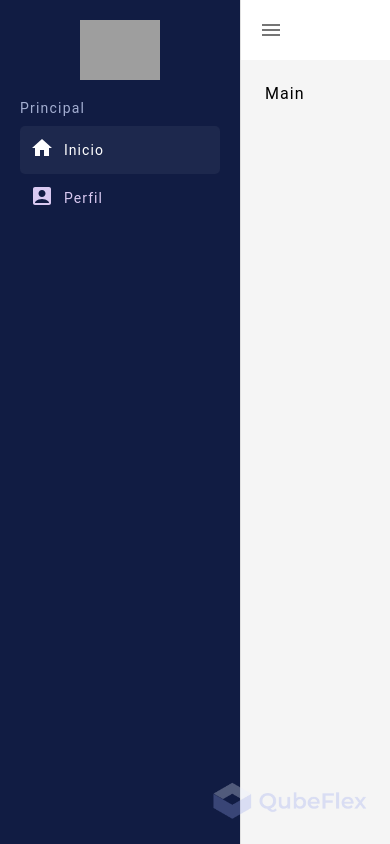
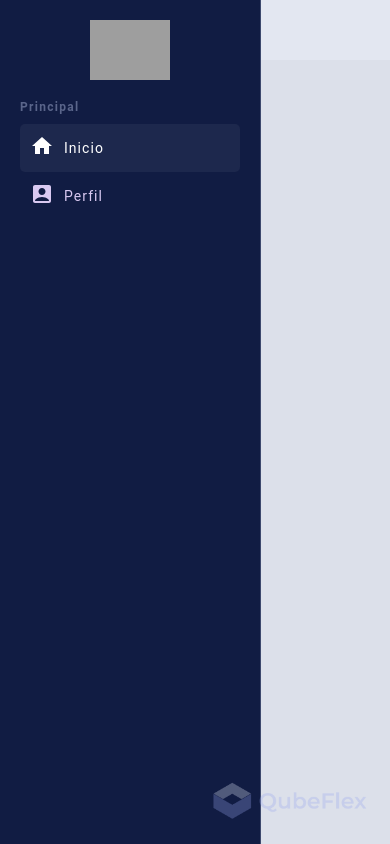
Before and after one commit to panal-organization/panal-web-application, a React (Vite) app: page /home in a window 390 px wide. Built offline with nearby package versions, Linux system fonts and the light colour scheme; grey boxes are pictures that could not be loaded.

Commit message:
Template responsivo

```diff
--- a/src/components/shared/overlay/Overlay.tsx
+++ b/src/components/shared/overlay/Overlay.tsx
@@ -1,8 +1,12 @@
 import { Box } from "@mui/material"
 import OverlayStyle from "./OverlayStyle"
 
-export const Overlay: React.FC = () => {
+interface OverlayProps {
+    onClick?: () => void
+}
+
+export const Overlay: React.FC<OverlayProps> = ({ onClick }) => {
     return (
-        <Box sx={OverlayStyle.main}></Box>
+        <Box sx={OverlayStyle.main} onClick={onClick}></Box>
     )
 }
--- a/src/components/shared/overlay/OverlayStyle.tsx
+++ b/src/components/shared/overlay/OverlayStyle.tsx
@@ -1,7 +1,12 @@
 const OverlayStyle = {
     main: {
         background: '#A3AED14D',
-        flex: 1
+        position: 'fixed',
+        top: 0,
+        left: 0,
+        width: '100vw',
+        height: '100vh',
+        zIndex: 1000
     }
 }
 
--- a/src/layout/sidemenu/Sidemenu.tsx
+++ b/src/layout/sidemenu/Sidemenu.tsx
@@ -1,4 +1,4 @@
-import { Box } from '@mui/material'
+import { Box, useMediaQuery } from '@mui/material'
 import SidemenuStyle from './SidemenuStyle'
 import logo from '../../assets/images/logo.png'
 import {
@@ -6,12 +6,30 @@ import {
     AccountBox as AccountIcon
 } from '@mui/icons-material'
 import { NavLink } from 'react-router-dom'
+import { useTheme } from '@mui/material/styles'
+import { Overlay } from '../../components/shared'
 
 interface SidemenuProps {
     open: boolean
+    setOpen: React.Dispatch<React.SetStateAction<boolean>>
 }
 
-export const Sidemenu: React.FC<SidemenuProps> = ({ open }) => {
+export const Sidemenu: React.FC<SidemenuProps> = ({ open, setOpen }) => {
+    const theme = useTheme()
+    const isSmall = useMediaQuery(theme.breakpoints.down('md'))
+
+    // Combinar estilos sidebar con responsivo y abierto/cerrado
+    const sidebarStyles = {
+        ...SidemenuStyle.sidebar,
+        ...(isSmall ? {
+            position: 'fixed',
+            zIndex: 1300,
+            height: '100vh',
+            overflowY: 'auto'
+        } : {}),
+        ...(!open ? SidemenuStyle.sidebarClosed : {}),
+    };
+
     const menu = [
         {
             id: 0,
@@ -32,10 +50,11 @@ export const Sidemenu: React.FC<SidemenuProps> = ({ open }) => {
     ]
 
     return (
-        <Box sx={[
-            SidemenuStyle.sidebar,
-            !open && SidemenuStyle.sidebarClosed
-        ]}>
+        <>
+            {isSmall && open && (
+                <Overlay onClick={() => setOpen(false)} />
+            )}
+            <Box sx={sidebarStyles}>
                 <Box sx={SidemenuStyle.header}>
                     <Box component="img" src={logo} alt="Logo" sx={SidemenuStyle.logo} />
                 </Box>
@@ -52,6 +71,7 @@ export const Sidemenu: React.FC<SidemenuProps> = ({ open }) => {
                                         <Box
                                             component={NavLink}
                                             to={item.path}
+                                            onClick={() => isSmall && setOpen(false)}
                                             sx={{
                                                 ...SidemenuStyle.sectionMenuItemLink,
                                                 '&.active': SidemenuStyle.sectionMenuItemLinkActive,
@@ -67,5 +87,6 @@ export const Sidemenu: React.FC<SidemenuProps> = ({ open }) => {
                     ))}
                 </Box>
             </Box>
+        </>
     )
 }
--- a/src/layout/sidemenu/SidemenuStyle.tsx
+++ b/src/layout/sidemenu/SidemenuStyle.tsx
@@ -1,11 +1,14 @@
 const SidemenuStyle = {
+    /**
+     * Sidebar principal
+     */
     sidebar: {
         display: 'flex',
         flexDirection: 'column',
-        width: '200px',
+        width: '220px',
         // backgroundColor: '#1a1a1bff',
         backgroundColor: '#111C43',
-        borderRight: '1px solid #E0E0E0',
+        borderRight: '1px solid #A3AED14D',
         color: '#FFFFFF',
         padding: '20px',
         transition: 'width 0.3s ease, padding 0.3s ease',
@@ -14,11 +17,17 @@ const SidemenuStyle = {
         flexShrink: 0,
         gap: '20px'
     },
+    /**
+     * Sidebar cerrado
+     */
     sidebarClosed: {
         width: '0px',
         padding: '0px',
         border: 'none',
     },
+    /**
+     * Header del sidebar
+     */
     header: {
         display: 'flex',
         alignItems: 'center',
@@ -26,34 +35,57 @@ const SidemenuStyle = {
         maxHeight: '60px',
         flex: 1
     },
+    /**
+     * Cuerpo del sidebar
+     */
     body: {
         display: 'flex',
         flexDirection: 'column',
         flex: 1,
     },
+    /**
+     * Logo del sidebar
+     */
     logo: {
         maxWidth: '100%',
         maxHeight: '100%',
     },
+    /**
+     * Sección del sidebar
+     */
     section: {
         display: 'flex',
         flexDirection: 'column',
         marginBottom: '20px',
     },
+    /**
+     * Titulo de la sección
+     */
     sectionTitle: {
-        fontSize: '14px',
-        letterSpacing: '1.2px',
+        fontSize: '12px',
+        fontWeight: 'bold',
+        letterSpacing: '1.3px',
         marginBottom: '10px',
+        opacity: '0.5',
         color: '#A3AED1'
     },
+    /**
+     * Menu de la sección
+     */
     sectionMenu: {
         display: 'flex',
         flexDirection: 'column',
     },
+    /**
+     * Item del menu de la sección
+     */
     sectionMenuItem: {
         display: 'flex',
         flexDirection: 'column',
     },
+    /**
+     * Link del item del menu de la sección
+     */
     sectionMenuItemLink: {
         display: 'flex',
         alignItems: 'center',
@@ -63,15 +95,28 @@ const SidemenuStyle = {
         borderRadius: '5px',
         transition: 'background-color 0.3s ease',
     },
+    /**
+     * Link activo del item del menu de la sección
+     */
     sectionMenuItemLinkActive: {
         color: '#FFF',
         background: '#FFFFFF0D',
     },
+    /**
+     * Icono del link del item del menu de la sección
+     */
     sectionMenuItemLinkIcon: {
         marginRight: '10px',
     },
+    /**
+     * Texto del link del item del menu de la sección
+     */
     sectionMenuItemLinkText: {
         fontSize: '14px',
+    },
+
+    minWindow: {
+        minWidth: '100%',
     },
 }
 
--- a/src/templates/page/Page.tsx
+++ b/src/templates/page/Page.tsx
@@ -11,7 +11,7 @@ const Page: React.FC<PageProps> = ({ children }) => {
     const [open, setOpen] = React.useState(true)
     return (
         <Box sx={PageStyle.container}>
-            <Sidemenu open={open} />
+            <Sidemenu open={open} setOpen={setOpen} />
             <Box sx={PageStyle.body}>
                 <Header open={open} setOpen={setOpen} />
                 <Content children={children} />
```
Lines whose indentation alone changed are shown as unchanged.
